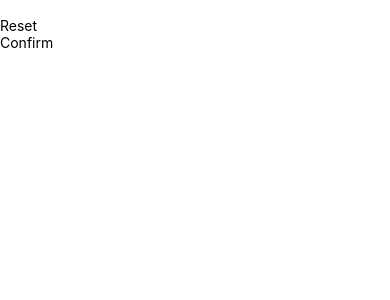
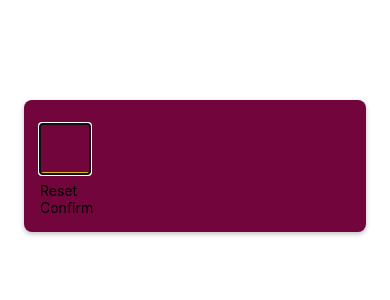
Before and after one commit to jamielife/GuessMyNumber, a React Native app: screen / in a window 390 px wide. Shown: the top 300 px of the page. Built offline with nearby package versions, Linux system fonts and the light colour scheme.

Commit message:
Added styling, number pad functionality

```diff
--- a/screens/StartGameScreen.js
+++ b/screens/StartGameScreen.js
@@ -1,11 +1,11 @@
-import { TextInput, View  } from "react-native";
+import { TextInput, View, StyleSheet  } from "react-native";
 
 import PrimaryButton from "../components/PrimaryButton.js";
 
 function StartGameScreen() {
     return (
-        <View>
-            <TextInput />
+        <View style={styles.inputContainer}>
+            <TextInput style={styles.numberInput} maxLength={2} keyboardType="number-pad" autoFocus={true} autoCapitalize="none" autoCorrect={false} />
             <PrimaryButton>Reset</PrimaryButton>
             <PrimaryButton>Confirm</PrimaryButton>
         </View>
@@ -13,3 +13,31 @@
 }
 
 export default StartGameScreen;
+
+const styles = StyleSheet.create({
+    inputContainer:{
+        //flex: 1,
+        padding: 16,
+        marginTop: 100,
+        marginHorizontal: 24,
+        backgroundColor: '#72063c',
+        borderRadius: 8,
+        elevation: 4,
+        shadowColor: 'black',
+        shadowOffset: {width:0, height:2},
+        shadowRadius: 6,
+        shadowOpacity: 0.25,
+        boxShadow: '0px 2px 5px rgba(0, 0, 0, 0.25)'
+    },
+    numberInput: {
+        height: 50,
+        width: 50,
+        fontSize: 32,
+        borderBottomColor: '#ddb52f',
+        borderBottomWidth: 2,
+        color: '#ddb52f',
+        marginVertical: 8,
+        fontWeight: 'bold',
+        textAlign: 'center',
+    },
+});
```
